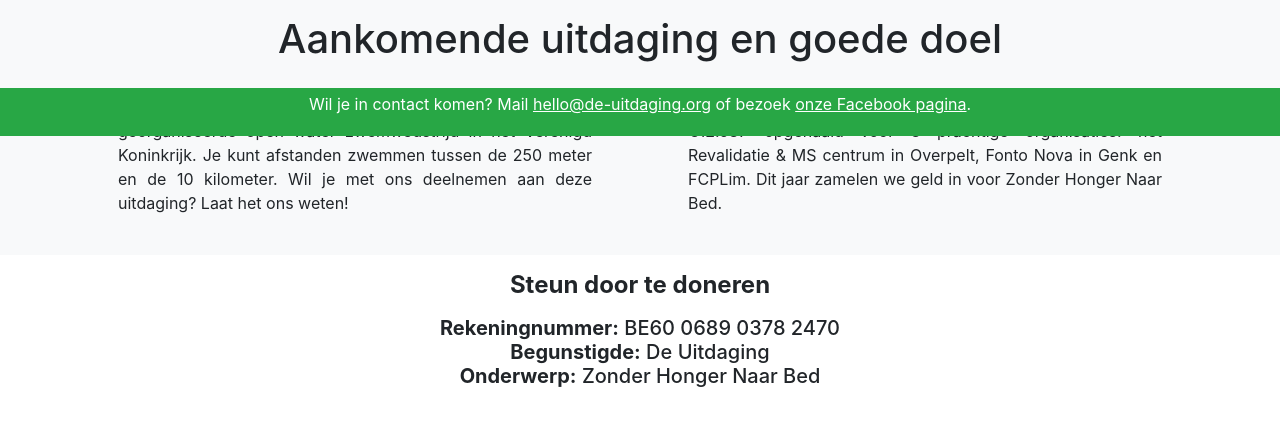
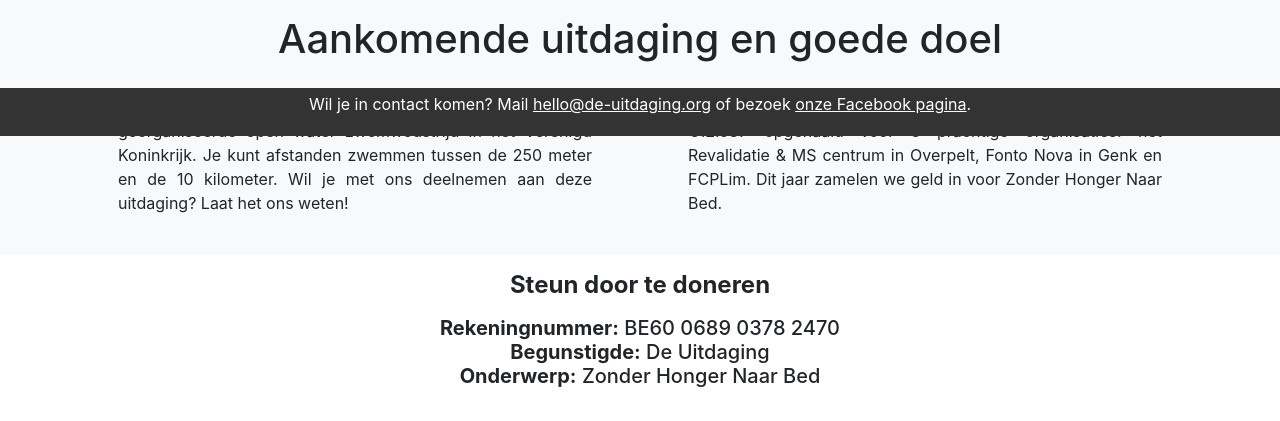
Before and after one commit to MichielVanthoor/de-uitdaging, a Flask app: page / in a window 1280 px wide. Shown: the part 664-1085 px from the top of the page. Run offline with Flask 2, Linux system fonts and the light colour scheme; some libraries are stand-ins or nearby versions.

Commit message:
Making dev prod ready

```diff
--- a/app/static/style.css
+++ b/app/static/style.css
@@ -24,5 +24,5 @@ body {
 }
 
 .site-footer {
-  background-color: #28a745;
+  background-color: #333333;
 }
```
